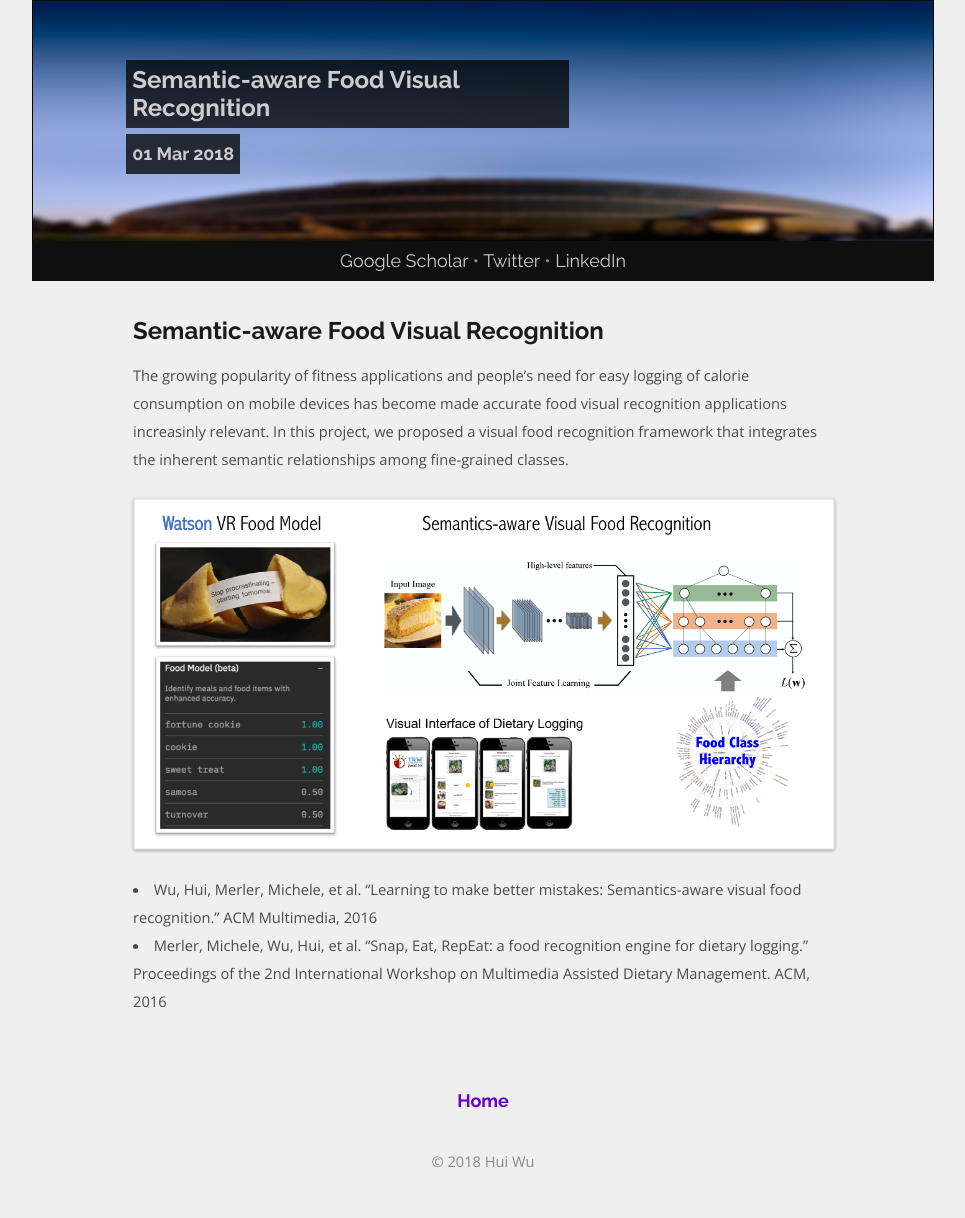
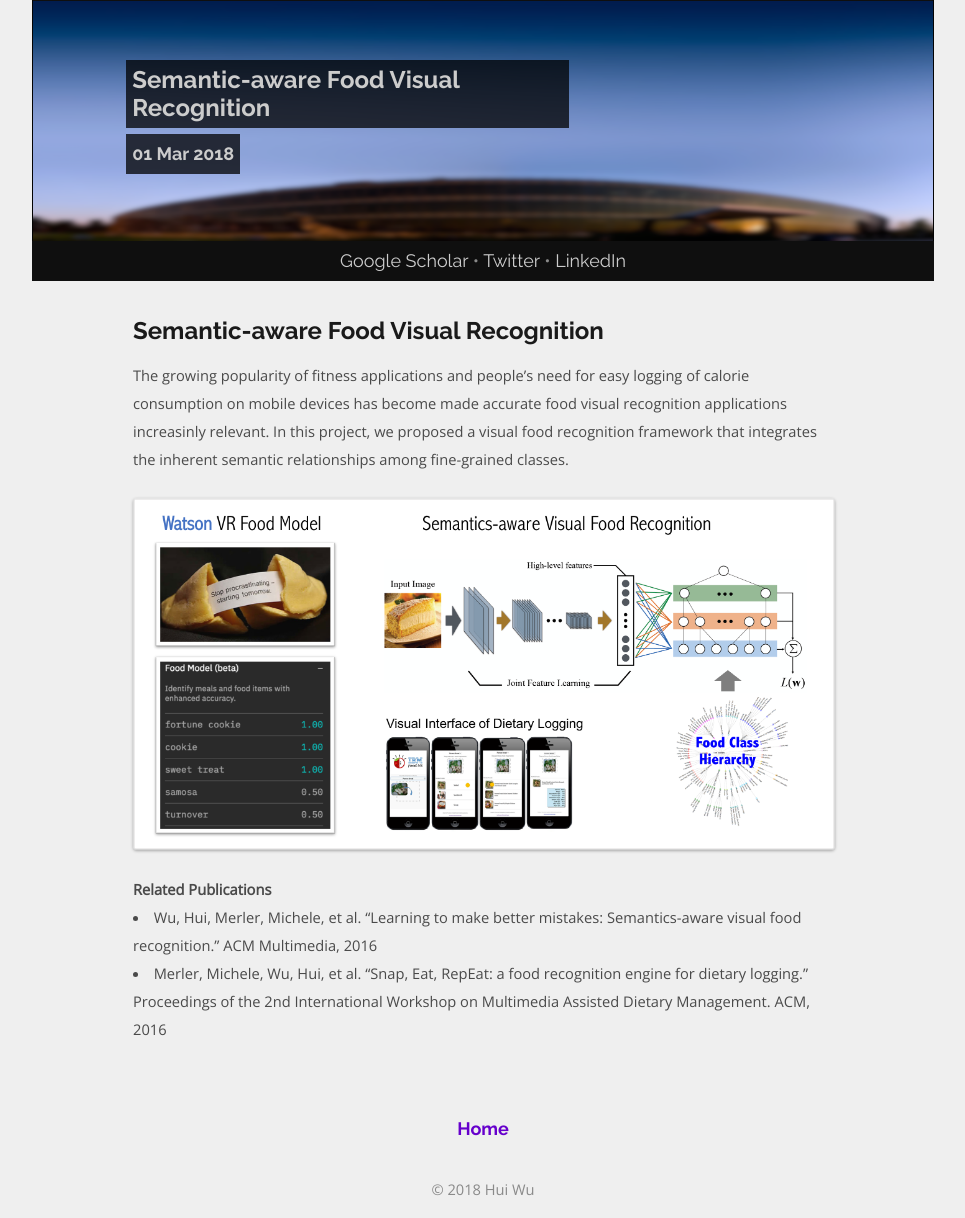
Before and after one commit to spacew/spacew.github.io, a Jekyll site: the page built from _posts/2018-03-02-food.markdown, in a window 1280 px wide. Shown: the whole page, without its empty margins (157-1122 px from the left). Built offline with Jekyll 4.4.1, drawn with Linux system fonts in a browser that asks for light colours; before the commit the page ends 1190 px from its top, so only the background shows below that.

Commit message:
Update 2018-03-02-food.markdown

```diff
--- a/_posts/2018-03-02-food.markdown
+++ b/_posts/2018-03-02-food.markdown
@@ -15,5 +15,7 @@
 
 <img alt="img" src="{{site.baseurl}}/media/foodvr.png">
 
+#### Related Publications
+
 * Wu, Hui, Merler, Michele, et al. "Learning to make better mistakes: Semantics-aware visual food recognition." ACM Multimedia, 2016
 * Merler, Michele, Wu, Hui, et al. "Snap, Eat, RepEat: a food recognition engine for dietary logging." Proceedings of the 2nd International Workshop on Multimedia Assisted Dietary Management. ACM, 2016
```
